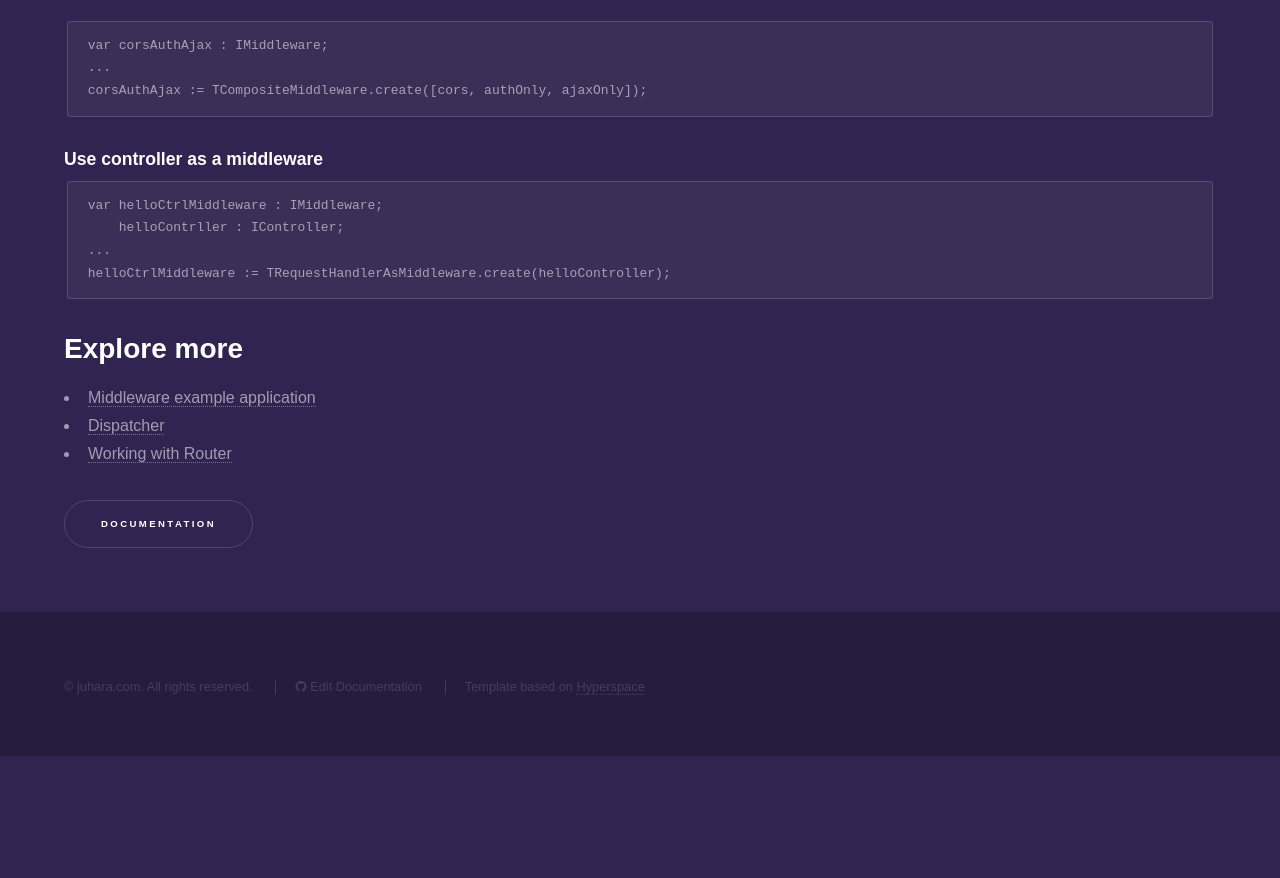
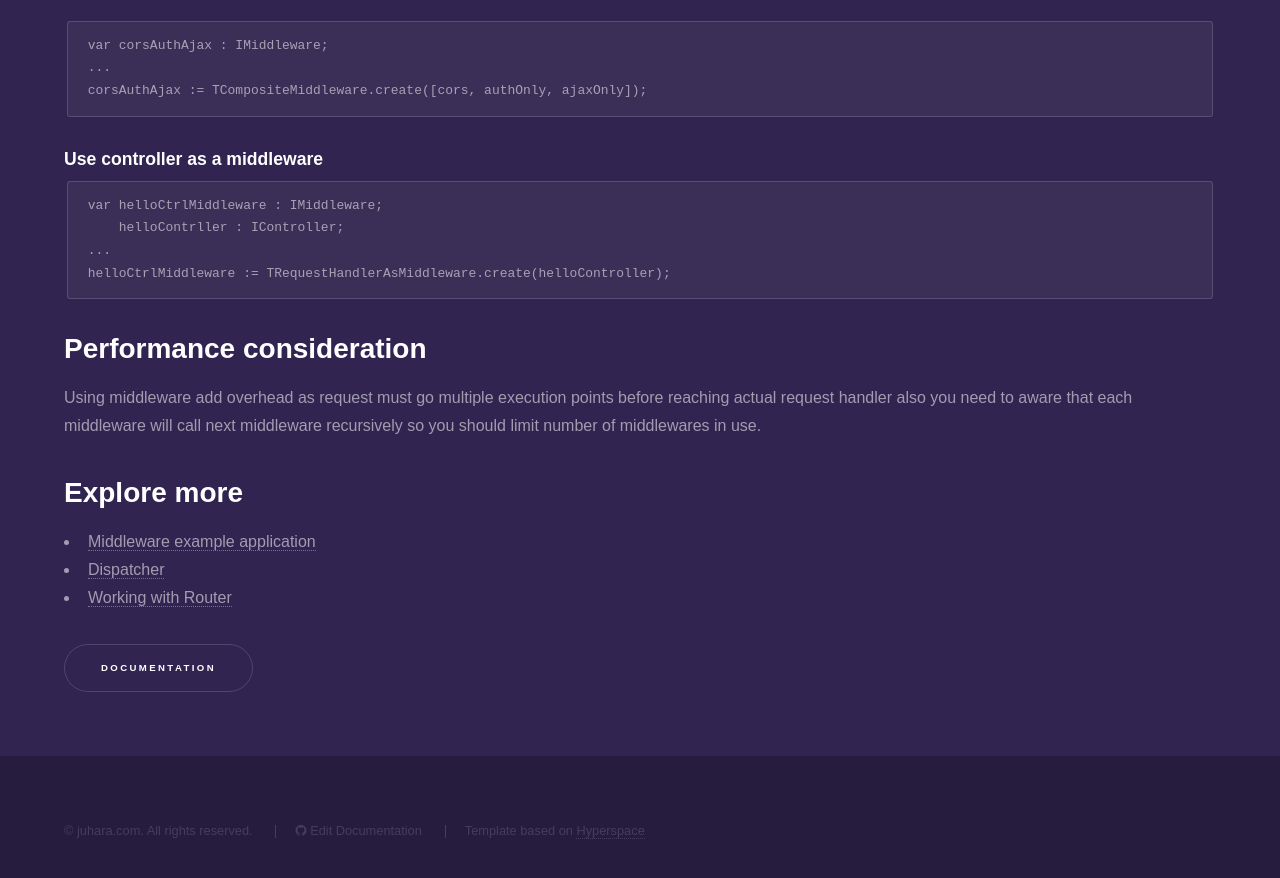
Before and after one commit to fanoframework/fanoframework.github.io, a Jekyll site: the page built from middlewares/index.md, in a window 1280 px wide and 900 px high, scrolled down 8249 px. Shown: the top 878 px of the window. Built offline with Jekyll 4.4.1, drawn with Linux system fonts in a browser that asks for light colours; our own code applies the rules of GitHub Pages for plain Markdown files; before the commit the page ends 9005 px from its top, so only the background shows below that.

Commit message:
improve middleware content

````diff
--- a/middlewares/index.md
+++ b/middlewares/index.md
@@ -337,6 +337,10 @@ var helloCtrlMiddleware : IMiddleware;
 helloCtrlMiddleware := TRequestHandlerAsMiddleware.create(helloController);
 ```
 
+## Performance consideration
+
+Using middleware add overhead as request must go multiple execution points before reaching actual request handler also you need to aware that each middleware will call next middleware recursively so you should limit number of middlewares in use.
+
 ## Explore more
 
 - [Middleware example application](/examples)
````
